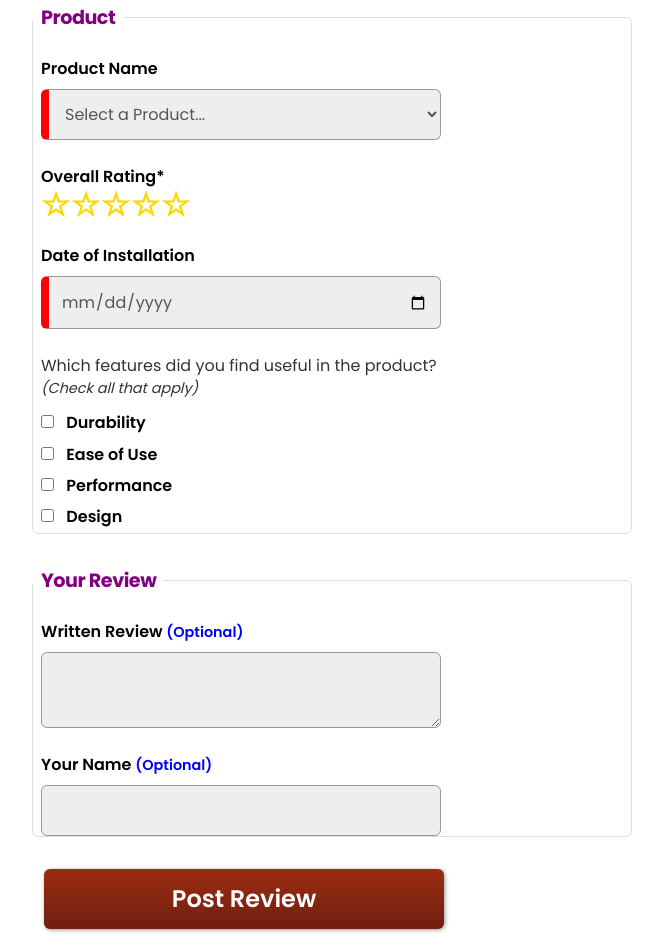
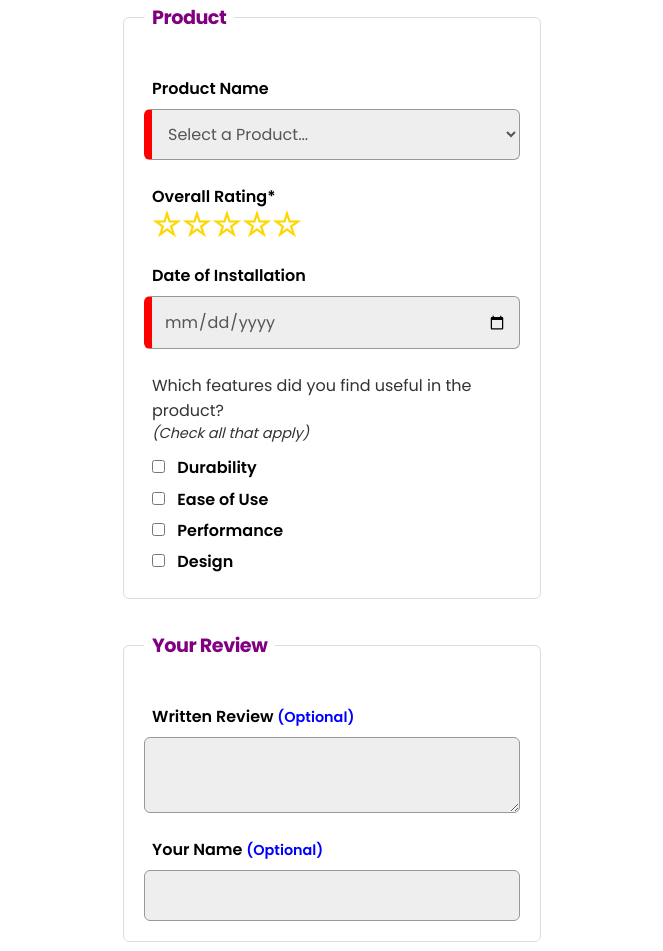
Before and after one commit to celikmack/wdd131, a plain HTML site: page form.html in a window 1280 px wide. Shown: the part 129-1080 px from the top of the page, without its empty margins (308-971 px from the left). Drawn offline with Linux system fonts and the light colour scheme.

Commit message:
Input alignment fixed

```diff
--- a/styles/form.css
+++ b/styles/form.css
@@ -55,10 +55,18 @@ label, input[type="submit"] {
     font-weight: 600;
 }
 
+.wf1 {
+    max-width: 450px;
+    margin: 0 auto;
+    padding: 0 1rem;
+}
+
 .wf1 fieldset {
     margin: 2rem 0;
     border: 1px solid #ddd;
     border-radius: var(--radius);
+    padding: 1.25rem;
+    width: 100%;
   }
 
 .wf1 legend {
@@ -87,8 +95,8 @@ label, input[type="submit"] {
     color: #555;
     font-size: 1rem;
     width: 100%;
-    max-width: 400px;
-    margin-left: .5rem ;
+    max-width: 100%;
+    margin: 0;
 }
 
 .wf1 input[type="radio"] {
@@ -165,10 +173,10 @@ label, input[type="submit"] {
     font-size: 1.5rem;
     border-radius: var(--radius);
     padding: .8rem;
-    width: 100%;
-    max-width: 400px;
-    margin: 2rem 2% 2rem 2%;
+    width: 90%;
+    margin: 2rem auto;
     box-shadow: 1px 1px 4px var(--fourth-color);
+    cursor: pointer;
 }
 
 .wf1 select:required, .wf1 input:required {
```
